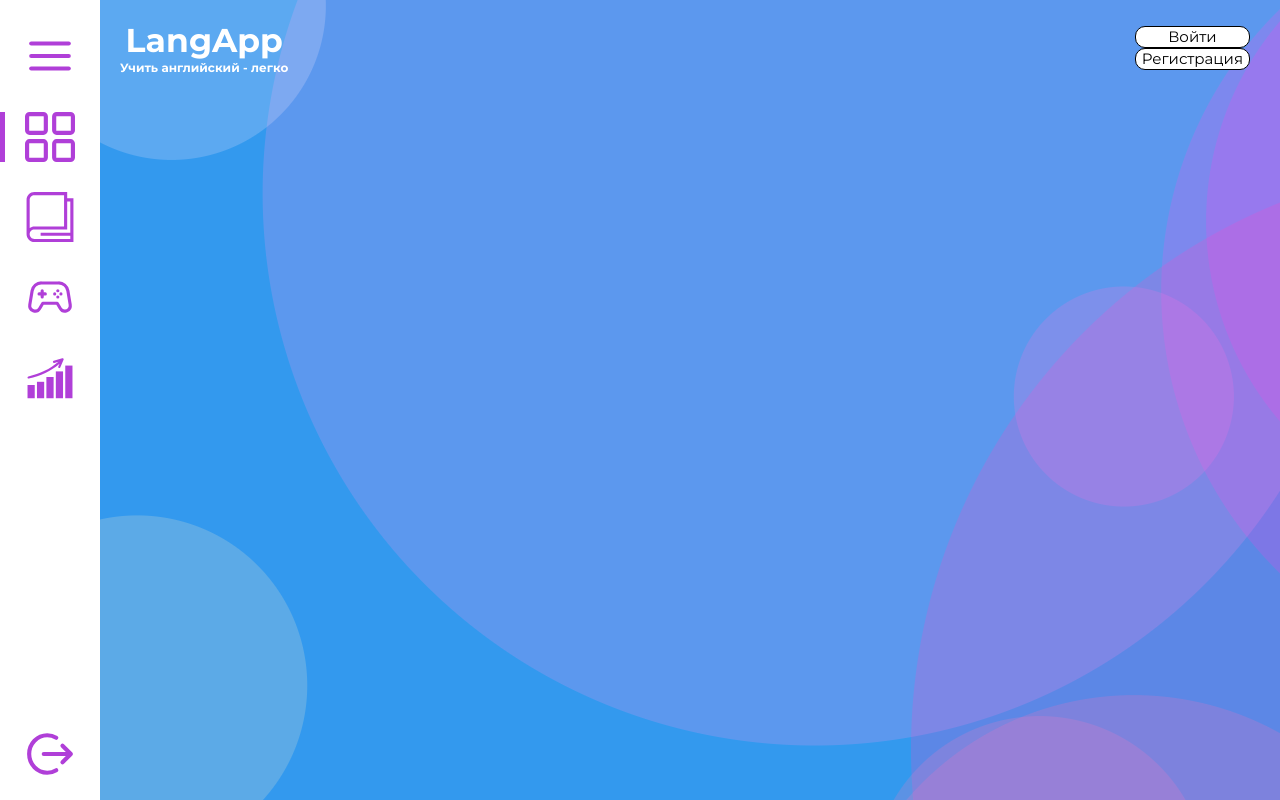
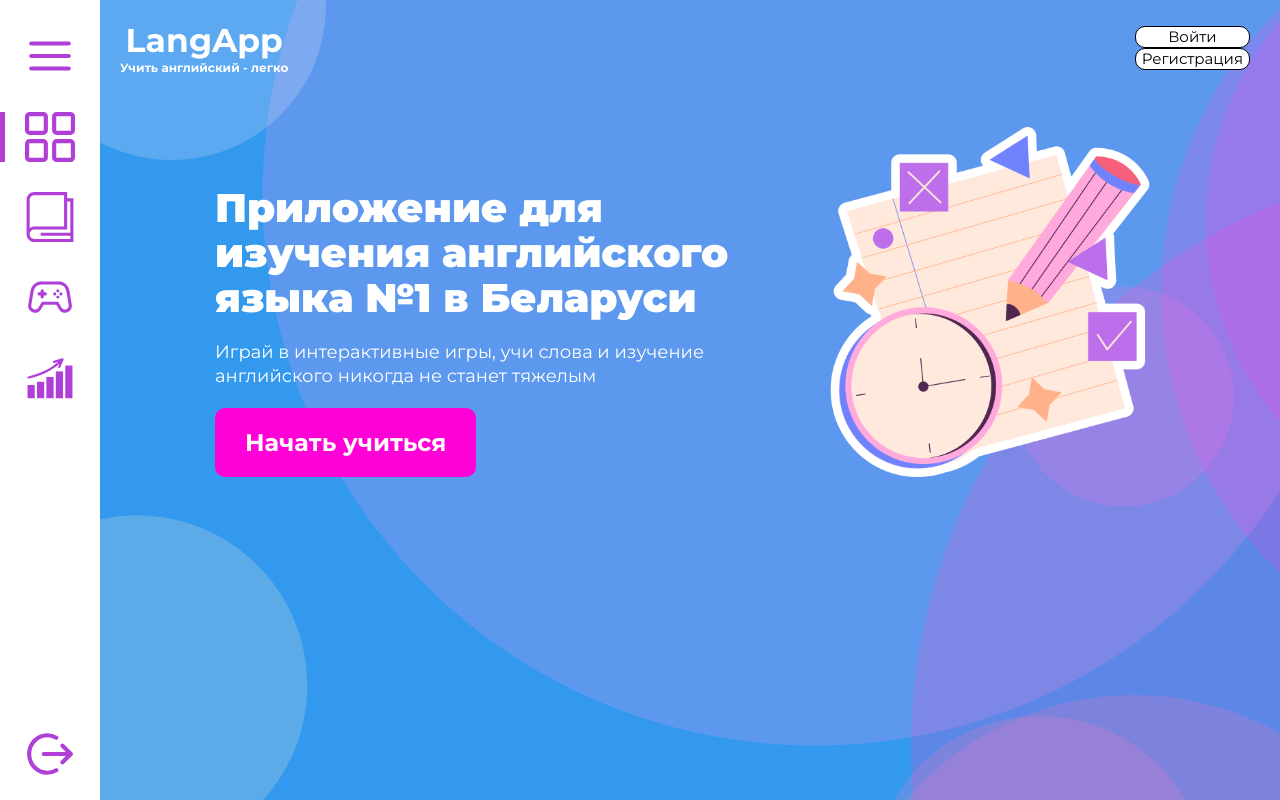
Before and after one commit to Ilyxxxaa/vueLangApp, a Vue app: page / in a window 1280 px wide. Shown: the top 800 px of the page. Built offline with nearby package versions, Linux system fonts and the light colour scheme.

Commit message:
feat: end with main page

```diff
--- a/public/index.html
+++ b/public/index.html
@@ -7,7 +7,9 @@
   <meta name="viewport" content="width=device-width,initial-scale=1.0">
   <link rel="preconnect" href="https://fonts.googleapis.com">
   <link rel="preconnect" href="https://fonts.gstatic.com" crossorigin>
-  <link href="https://fonts.googleapis.com/css2?family=Montserrat:wght@300;400;700&display=swap" rel="stylesheet">
+  <link rel="preconnect" href="https://fonts.googleapis.com">
+  <link rel="preconnect" href="https://fonts.gstatic.com" crossorigin>
+  <link href="https://fonts.googleapis.com/css2?family=Montserrat:wght@300;400;700;900&display=swap" rel="stylesheet">
   <link rel="icon" href="<%= BASE_URL %>favicon.ico">
   <title>
     <%= htmlWebpackPlugin.options.title %>
--- a/src/App.vue
+++ b/src/App.vue
@@ -31,7 +31,7 @@ export default defineComponent({
   .content {
     width: 100%;
     background-image: url("@/assets/content-bg.png");
-    min-height: 200vh;
+
     padding-left: 100px;
   }
 }
--- a/src/components/SideMenu/SideMenu.vue
+++ b/src/components/SideMenu/SideMenu.vue
@@ -11,7 +11,7 @@
         :key="route.title"
         :to="route.linkTo"
         class="menu-btn"
-        @click="toggleMenu"
+        @click="closeMenu"
       >
         <img :src="route.iconSrc" alt="" />
         <div class="">{{ route.title }}</div>
@@ -38,6 +38,9 @@ export default defineComponent({
   methods: {
     toggleMenu() {
       this.menuIsOpen = !this.menuIsOpen;
+    },
+    closeMenu() {
+      this.menuIsOpen = false;
     },
   },
 });
--- a/src/data/routesData.ts
+++ b/src/data/routesData.ts
@@ -15,7 +15,7 @@ export const routesData = [
     title: "Игры",
   },
   {
-    linkTo: "/ststistics",
+    linkTo: "/statistics",
     iconSrc: require("@/assets/stats-icon.svg"),
     title: "Статистика",
   },
--- a/src/pages/HomePage/HomePage.vue
+++ b/src/pages/HomePage/HomePage.vue
@@ -1,6 +1,21 @@
 <template>
   <div class="container">
     <Header />
+    <main class="main">
+      <div class="main_content">
+        <h1 class="title">
+          Приложение для изучения английского языка №1 в Беларуси
+        </h1>
+        <p>
+          Играй в интерактивные игры, учи слова и изучение английского никогда
+          не станет тяжелым
+        </p>
+        <router-link to="/book" class="btn">Начать учиться</router-link>
+      </div>
+      <div class="main_image">
+        <img src="@/assets/learning-book.png" alt="" />
+      </div>
+    </main>
   </div>
 </template>
 
@@ -14,4 +29,50 @@ export default defineComponent({
 });
 </script>
 
-<style scoped></style>
+<style lang="scss">
+main {
+  display: flex;
+  justify-content: center;
+}
+.main_content {
+  padding-top: 110px;
+  width: 600px;
+  display: flex;
+  flex-direction: column;
+  justify-content: center;
+  align-items: center;
+  color: white;
+  gap: 20px;
+  h1 {
+    font-size: 40px;
+    line-height: 45px;
+    font-weight: 900;
+  }
+  p {
+    font-size: 18px;
+    line-height: 24px;
+  }
+  .btn {
+    align-self: flex-start;
+    background-color: #ff00d6;
+    border-radius: 10px;
+    font-weight: 700;
+    font-size: 24px;
+    line-height: 29px;
+    text-align: center;
+    border: none;
+    color: #fff;
+    padding: 20px 30px;
+    cursor: pointer;
+    transition: all 0.3s;
+  }
+}
+
+.main_image {
+  align-self: flex-end;
+  img {
+    width: 350px;
+    height: 350px;
+  }
+}
+</style>
```
Also changed, not shown: src/assets/learning-book.png (added).
